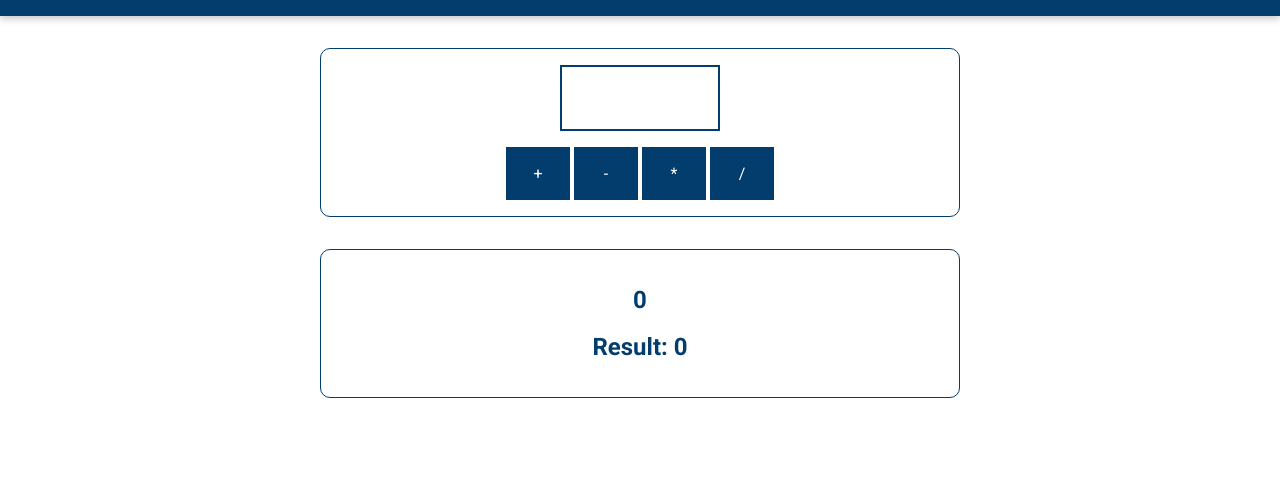
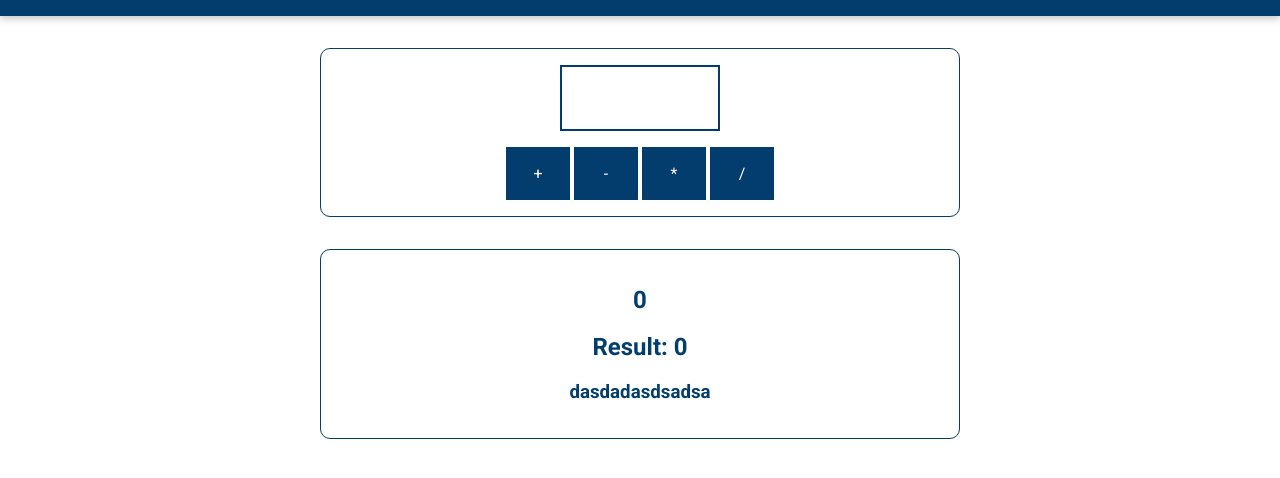
Before and after one commit to Omcc/JavaScript, a plain HTML site: page index.html in a window 1280 px wide. Shown: the part 116-594 px from the top of the page. Drawn offline with Linux system fonts and the light colour scheme.

Commit message:
added h3

```diff
--- a/index.html
+++ b/index.html
@@ -28,6 +28,7 @@
     <section id="results">
       <h2 id="current-calculation">0</h2>
       <h2>Result: <span id="current-result">0</span></h2>
+      <h3> dasdadasdsadsa</h3>
     </section>
   </body>
 </html>
```
